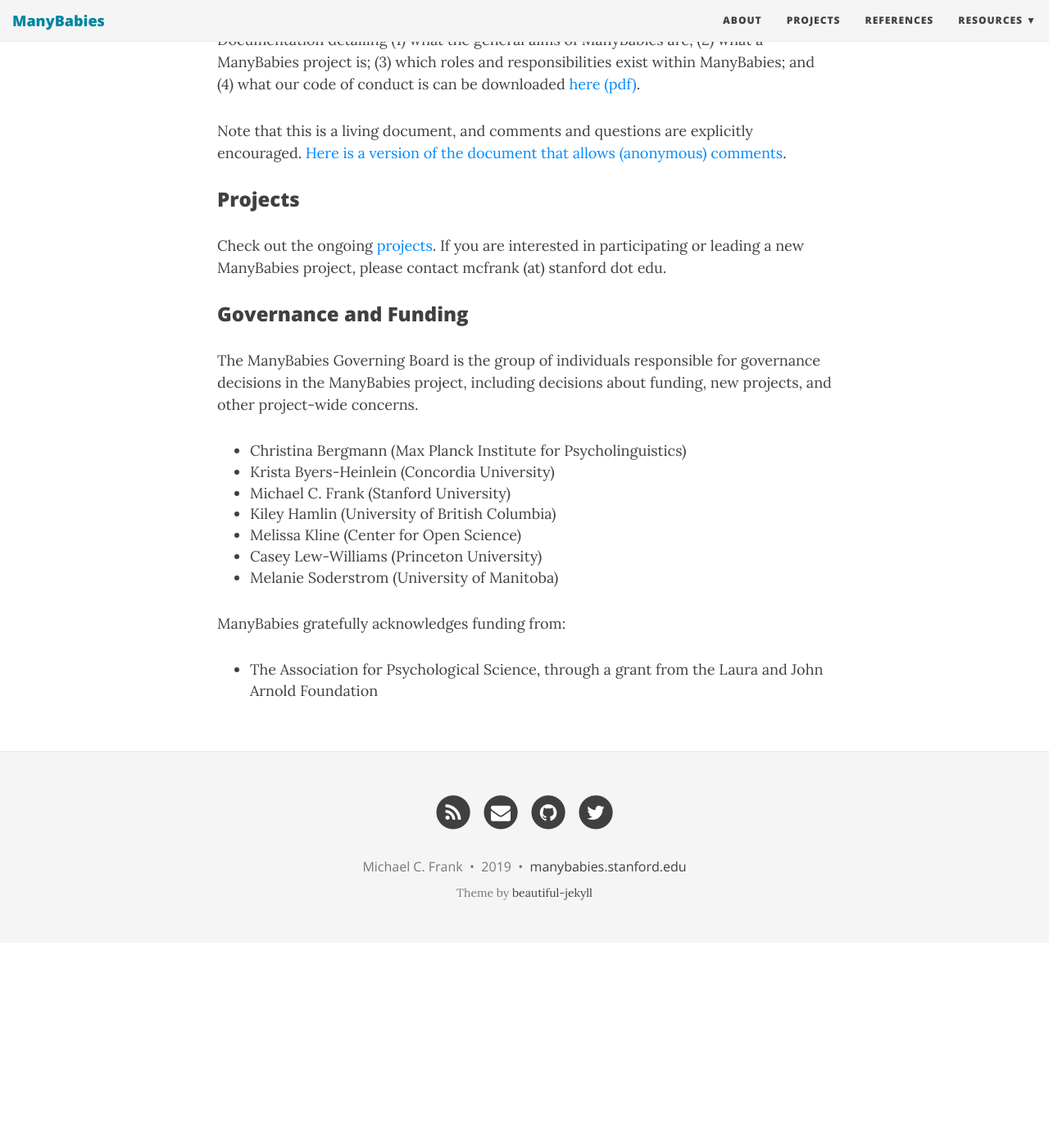
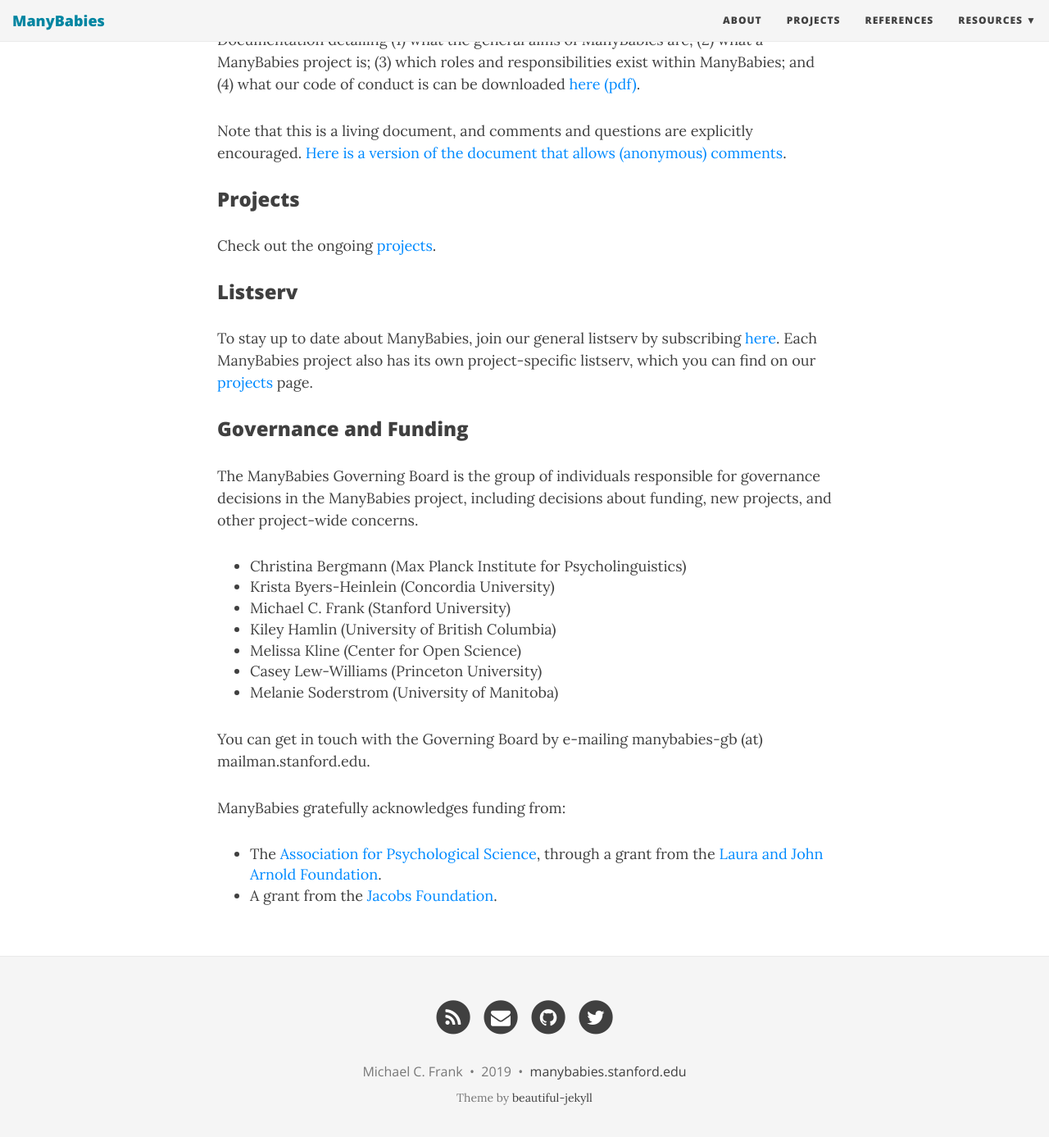
Before and after one commit to manybabies/manybabies.github.io, a Jekyll site: the page built from about.md, in a window 1280 px wide and 1400 px high, scrolled down 580 px. Shown: the top 1387 px of the window at 82% size. Built offline with Jekyll 4.4.1, drawn with Linux system fonts in a browser that asks for light colours; nearby versions of some CDN libraries; before the commit the page ends 1730 px from its top, so only the background shows below that.

Commit message:
Update about.md

```diff
--- a/about.md
+++ b/about.md
@@ -13,7 +13,10 @@ Note that this is a living document, and comments and questions are explicitly e
 ### Projects
 
 Check out the ongoing [projects]({{site.baseurl}}/projects/).
-If you are interested in participating or leading a new ManyBabies project, please contact mcfrank (at) stanford dot edu.
+
+### Listserv
+
+To stay up to date about ManyBabies, join our general listserv by subscribing [here](https://mailman.stanford.edu/mailman/listinfo/manybabies). Each ManyBabies project also has its own project-specific listserv, which you can find on our [projects]({{site.baseurl}}/projects/) page.
 
 ### Governance and Funding
 
@@ -26,5 +29,8 @@ The ManyBabies Governing Board is the group of individuals responsible for gover
 + Casey Lew-Williams (Princeton University)
 + Melanie Soderstrom (University of Manitoba)
 
+You can get in touch with the Governing Board by e-mailing manybabies-gb (at) mailman.stanford.edu.
+
 ManyBabies gratefully acknowledges funding from:
-+ The Association for Psychological Science, through a grant from the Laura and John Arnold Foundation
++ The [Association for Psychological Science](https://www.psychologicalscience.org), through a grant from the [Laura and John Arnold Foundation](http://www.laaf.org/ljaf).
++ A grant from the [Jacobs Foundation](https://jacobsfoundation.org).
```
